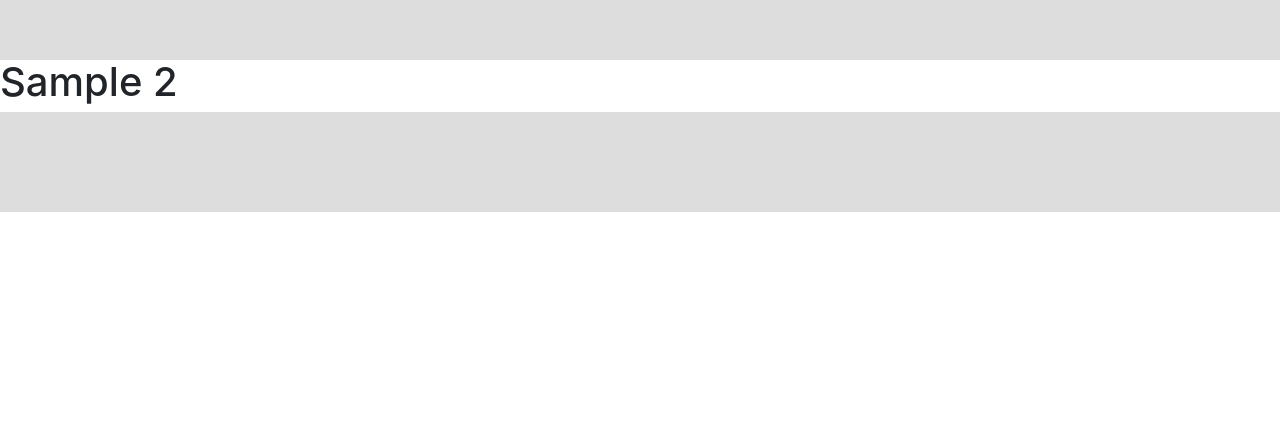
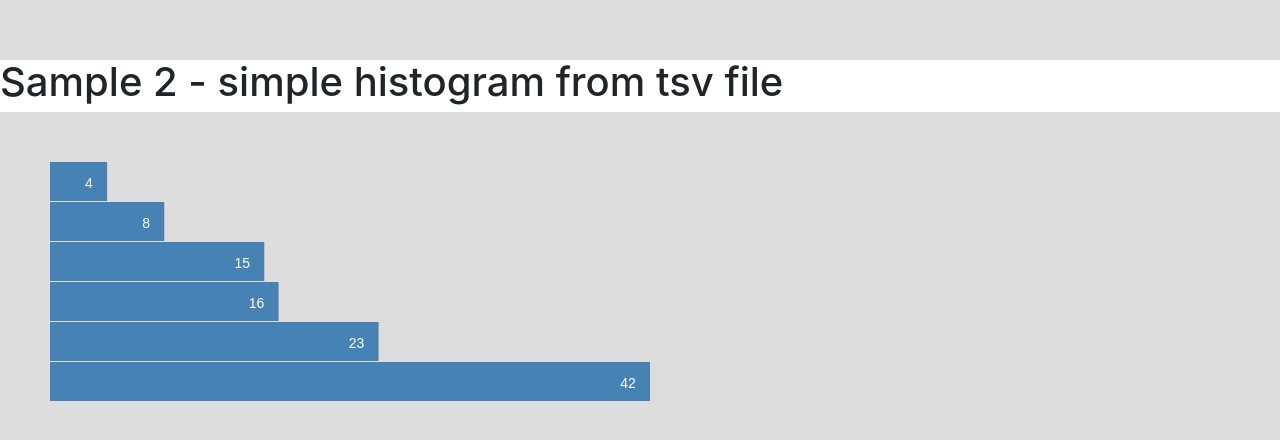
Before and after one commit to antonpegov/d3js, a website built with webpack: page index.html in a window 1280 px wide. Shown: the part 698-1138 px from the top of the page. Before the commit the page ends 910 px from the top, so only its background shows below. Built offline with nearby package versions, Linux system fonts and the light colour scheme.

Commit message:
Sample1 "Histogram from tsv" added.

```diff
--- a/d3_app.js
+++ b/d3_app.js
@@ -1,8 +1,7 @@
-let svg;
 
 // Sample#1 - simple SVG Circle
 import {_SETUP1} from './modules/sample1.js';
-svg = d3.select('.sample1').append('svg').style('overflow', 'visible')
+let svg = d3.select('.sample1').append('svg').style('overflow', 'visible')
 svg.attr('width', _SETUP1.width).attr('height', _SETUP1.height);
 svg.append('circle')
     .attr('r', _SETUP1.scales.r(1380000000))
@@ -13,3 +12,30 @@ svg.append('circle')
 
 // Sample#2 - Simple Histogram
 import {_SETUP2} from './modules/sample2.js';
+
+let bars;       // Массив столбцов гистограмы
+let draw;       // Функция отрисовки гистограмы
+let toNumber;   // Функция подготовки данных - преобразует string  в number
+let chart = d3.select('.sample2').append('svg').attr('width', _SETUP2.width);
+
+draw = (data) => {
+    _SETUP2.scale.domain([0, d3.max(data, (d) => +d.value)]); // выставить границы области данных
+    chart.attr('height', _SETUP2.height * data.length); // выставить высоту svg-контейнера
+    bars = chart.selectAll('g') // собираем все group tags - аналог div в html
+        .data(data)     // цепляем массив данных к массиву элементов d3
+            .enter()    // собираем массив данных, которым не хватило элементов 'g'
+        .append('g')    // добавляем отсутствующие элементы 'g' на страницу
+            .attr('transform', (d,i) => 'translate(0,'+ i*_SETUP2.height+')')
+    bars.append('rect')
+        .attr('width', (d) => _SETUP2.scale(d.value))
+        .attr('height', _SETUP2.height - 1)
+    bars.append('text')
+        .attr('x', (d) => _SETUP2.scale(d.value - 1))
+        .attr('y', +_SETUP2.height/2)
+        .attr('dy', '.4em')
+        .text((d) => d.value)
+}
+
+toNumber = (d) => { d.value = +d.value; return d;}
+
+d3.tsv('./res/data.tsv', toNumber, draw);
--- a/index.html
+++ b/index.html
@@ -10,9 +10,9 @@
 </head>
 <body>
 
-    <h1>Sample 1</h1>
+    <h1>Sample 1 - draw simple svg circle</h1>
     <div class="svg-container sample1"></div>
-    <h1>Sample 2</h1>
+    <h1>Sample 2 - simple histogram from tsv file</h1>
     <div class="svg-container sample2">
     </div>
     <script src="https://code.jquery.com/jquery-3.2.1.slim.min.js" integrity="sha384-KJ3o2DKtIkvYIK3UENzmM7KCkRr/rE9/Qpg6aAZGJwFDMVNA/GpGFF93hXpG5KkN" crossorigin="anonymous"></script>
--- a/modules/sample2.js
+++ b/modules/sample2.js
@@ -1,2 +1,10 @@
-const setup ={}
+const setup = {
+    width: 600,         // ширина бара (макс.)
+    height: 40,         // высота бара
+    scale:  undefined   // масштаб по x
+}
+setup.scale = d3.scaleLinear()
+    .range([0,setup.width])
+    // domain инициируем после получения данных
+
 export {setup as _SETUP2} ;
--- /dev/null
+++ b/res/data.tsv
@@ -0,0 +1,7 @@
+name	value
+Locke	4
+Reyes	8
+Ford	15
+Jarrah	16
+Shephard	23
+Kwon	42
--- a/style.css
+++ b/style.css
@@ -2,3 +2,12 @@
     padding:50px;
     background-color: #ddd;
 }
+
+.sample2 svg rect {
+    fill: steelblue;
+}
+.sample2 svg text {
+    fill: white;
+    text-anchor: end;
+    font: 14px sans-serif;
+}
```
